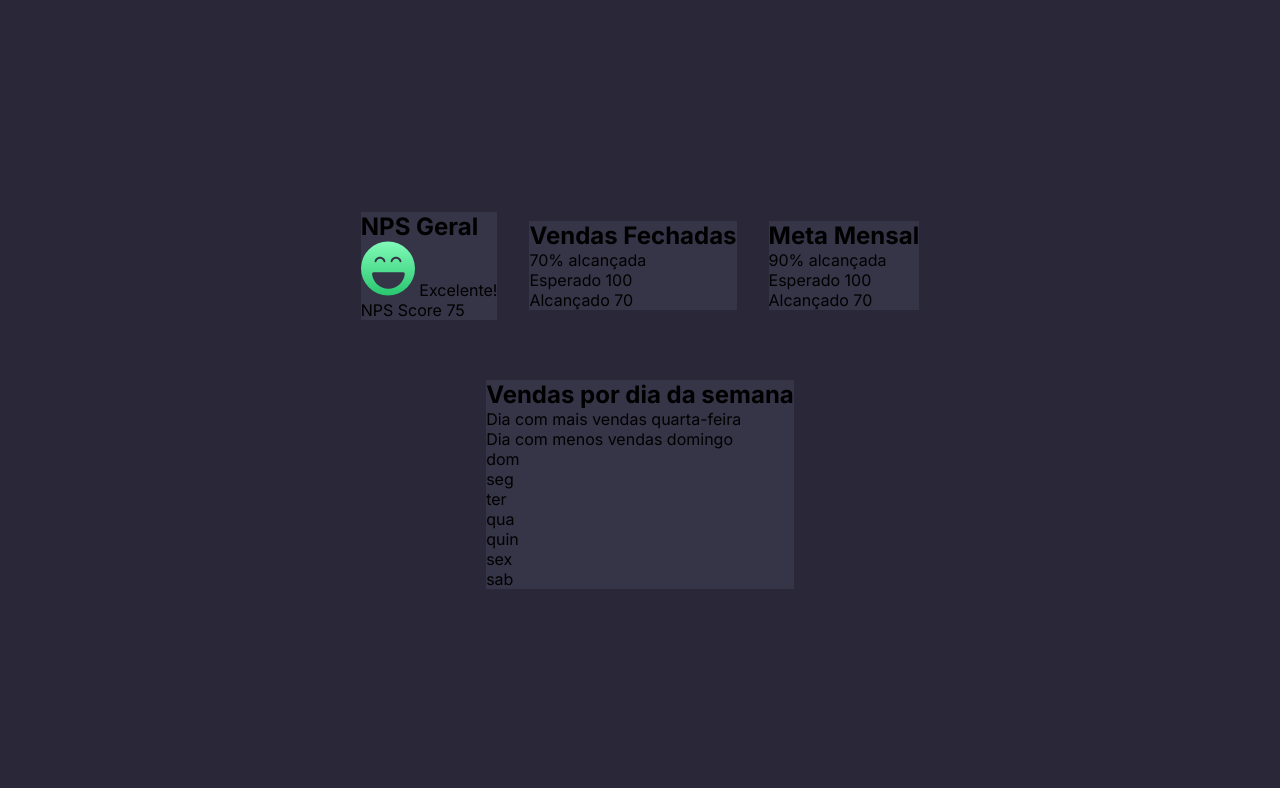
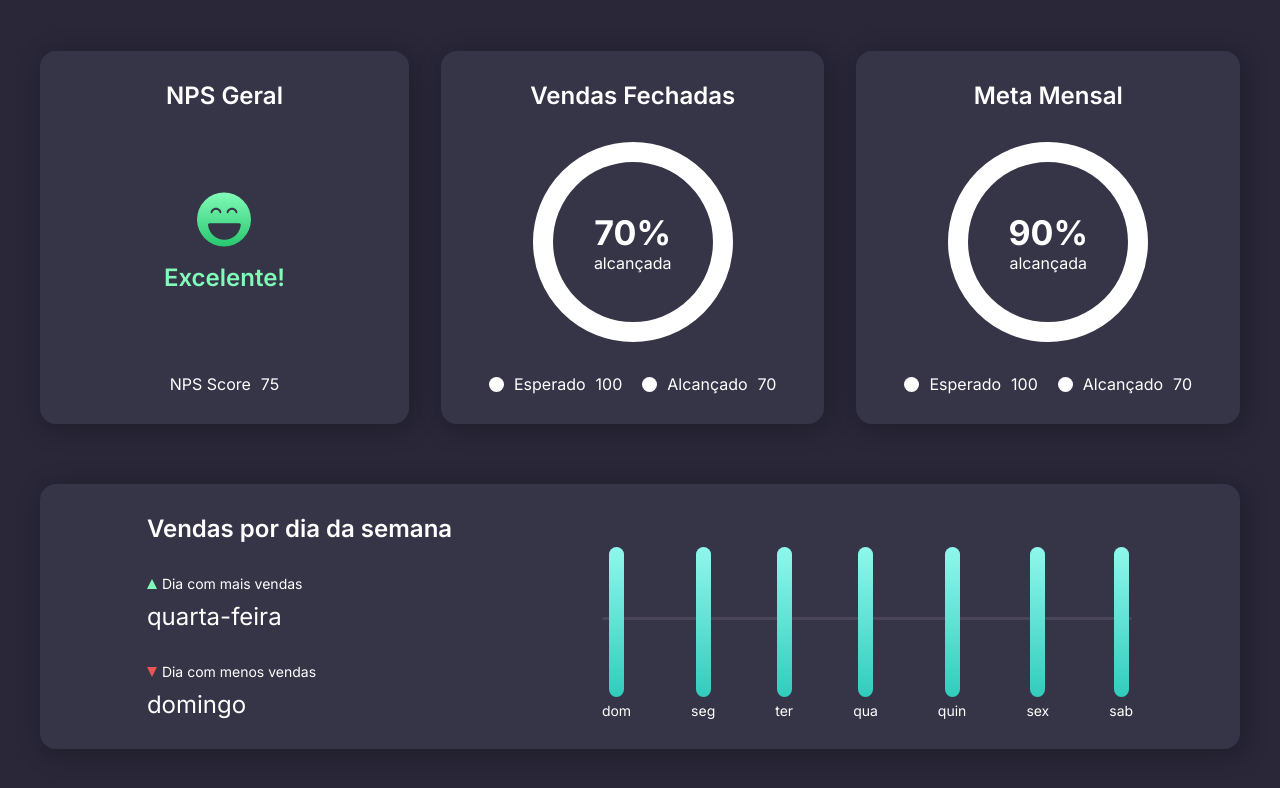
Before and after one commit to Elias-Neto/boracodar-dashboard, a plain HTML site: page index.html in a window 1280 px wide. Drawn offline with Linux system fonts and the light colour scheme.

Commit message:
complete css

```diff
--- a/index.html
+++ b/index.html
@@ -72,18 +72,24 @@
           <h2>Vendas Fechadas</h2>
 
           <div class="content">
-            <span>70%</span>
+            <span class="number">70%</span>
             <span>alcançada</span>
           </div>
 
           <footer>
-            <div class="expected">
-              <span>Esperado</span>
+            <div>
+              <div class="ball-with-text">
+                <div class="ball"></div>
+                <span>Esperado</span>
+              </div>
               <span>100</span>
             </div>
 
-            <div class="reached">
-              <span>Alcançado</span>
+            <div>
+              <div class="ball-with-text">
+                <div class="ball"></div>
+                <span>Alcançado</span>
+              </div>
               <span>70</span>
             </div>
           </footer>
@@ -93,18 +99,24 @@
           <h2>Meta Mensal</h2>
 
           <div class="content">
-            <span>90%</span>
+            <span class="number">90%</span>
             <span>alcançada</span>
           </div>
 
           <footer>
-            <div class="expected">
-              <span>Esperado</span>
+            <div>
+              <div class="ball-with-text">
+                <div class="ball"></div>
+                <span>Esperado</span>
+              </div>
               <span>100</span>
             </div>
 
-            <div class="reached">
-              <span>Alcançado</span>
+            <div>
+              <div class="ball-with-text">
+                <div class="ball"></div>
+                <span>Alcançado</span>
+              </div>
               <span>70</span>
             </div>
           </footer>
@@ -116,42 +128,48 @@
           <h2>Vendas por dia da semana</h2>
 
           <div>
-            <span>Dia com mais vendas</span>
+            <div class="triangle-text">
+              <div class="triangle top"></div>
+              <span class="description">Dia com mais vendas</span>
+            </div>
             <span>quarta-feira</span>
           </div>
 
           <div>
-            <span>Dia com menos vendas</span>
+            <div class="triangle-text">
+              <div class="triangle down"></div>
+              <span class="description">Dia com menos vendas</span>
+            </div>
             <span>domingo</span>
           </div>
         </div>
 
         <div class="graphic">
-          <div class="column">
+          <div class="column-wrapper">
             <div></div>
             <span>dom</span>
           </div>
-          <div class="column">
+          <div class="column-wrapper">
             <div></div>
             <span>seg</span>
           </div>
-          <div class="column">
+          <div class="column-wrapper">
             <div></div>
             <span>ter</span>
           </div>
-          <div class="column">
+          <div class="column-wrapper">
             <div></div>
             <span>qua</span>
           </div>
-          <div class="column">
+          <div class="column-wrapper">
             <div></div>
             <span>quin</span>
           </div>
-          <div class="column">
+          <div class="column-wrapper">
             <div></div>
             <span>sex</span>
           </div>
-          <div class="column">
+          <div class="column-wrapper">
             <div></div>
             <span>sab</span>
           </div>
--- a/styles.css
+++ b/styles.css
@@ -11,14 +11,16 @@
 body {
   font-size: 1.6rem;
   font-family: "Inter", sans-serif;
+  color: #fff;
+  font-weight: 500;
 
   background-color: #292738;
 }
 
 main {
   height: 100vh;
-  width: 100vw;
-  /* padding: 12rem; */
+  max-width: 120rem;
+  margin: auto;
 
   display: flex;
   align-items: center;
@@ -31,8 +33,187 @@ main {
   display: flex;
   align-items: center;
   gap: 3.2rem;
+  width: 100%;
 }
 
 .card {
   background-color: #363447;
+  padding-block: 3rem;
+  padding-inline: 4.8rem;
+  border-radius: 1.6rem;
+  box-shadow: 3px 4px 26px rgba(0, 0, 0, 0.25);
+  width: 100%;
+
+  display: flex;
+  flex-direction: column;
+  align-items: center;
+  justify-content: center;
+  gap: 3.2rem;
 }
+
+.card h2 {
+  font-size: 2.4rem;
+  font-weight: 600;
+}
+
+.card .content {
+  height: 20rem;
+
+  display: flex;
+  flex-direction: column;
+  justify-content: center;
+  align-items: center;
+}
+
+.content .number {
+  font-weight: 700;
+  font-size: 3.4rem;
+}
+
+.card span {
+  font-weight: 400;
+}
+
+.general-nps .content {
+  gap: 1.6rem;
+  width: 20rem;
+}
+
+.general-nps .content span {
+  font-size: 2.4rem;
+  font-weight: 600;
+  color: #81fbb8;
+}
+
+.general-nps footer {
+  display: flex;
+  gap: 1rem;
+}
+
+.closed-sales .content,
+.month-goal .content {
+  border-radius: 50%;
+  border: 2rem solid #fff;
+  width: 20rem;
+}
+
+.closed-sales footer,
+.month-goal footer {
+  display: flex;
+  gap: 2rem;
+}
+
+.ball-with-text {
+  display: flex;
+  align-items: center;
+  gap: 0.5rem;
+}
+
+.closed-sales footer div,
+.month-goal footer div {
+  display: flex;
+  gap: 1rem;
+}
+
+.closed-sales footer div .ball,
+.month-goal footer div .ball {
+  width: 1.5rem;
+  height: 1.5rem;
+  background-color: #fff;
+  border-radius: 50%;
+}
+
+.sales-per-day {
+  width: 100%;
+
+  flex-direction: row;
+  justify-content: space-around;
+  gap: 3.2rem;
+
+  position: relative;
+}
+
+.sales-per-day .text-wrapper {
+  display: flex;
+  flex-direction: column;
+  gap: 3.2rem;
+}
+
+.sales-per-day .text-wrapper div {
+  display: flex;
+  flex-direction: column;
+  gap: 1rem;
+}
+
+.sales-per-day .text-wrapper div .description {
+  font-size: 1.4rem;
+}
+
+.sales-per-day .text-wrapper div span {
+  font-size: 2.4rem;
+}
+
+.sales-per-day .text-wrapper div .triangle-text {
+  display: flex;
+  flex-direction: row;
+  align-items: center;
+  gap: 0.5rem;
+}
+
+.triangle {
+  width: 0;
+  height: 0;
+  border-left: 0.5rem solid transparent;
+  border-right: 0.5rem solid transparent;
+}
+
+.triangle.top {
+  border-bottom: 1rem solid #81fbb8;
+}
+
+.triangle.down {
+  border-top: 1rem solid #ea5455;
+}
+
+.graphic {
+  display: flex;
+  gap: 6rem;
+
+  height: 100%;
+}
+
+.graphic::before {
+  display: block;
+
+  content: "";
+
+  width: 53rem;
+  height: 0.3rem;
+  background-color: #4a4556;
+  border-radius: 99rem;
+
+  position: absolute;
+  top: 50%;
+}
+
+.graphic .column-wrapper {
+  align-self: flex-end;
+
+  display: flex;
+  flex-direction: column;
+  align-items: center;
+  gap: 0.5rem;
+
+  z-index: 99;
+}
+
+.graphic .column-wrapper div {
+  height: 15rem;
+  width: 1.5rem;
+  border-radius: 99rem;
+  background: linear-gradient(180deg, #90f7ec 0%, #32ccbc 100%);
+}
+
+.graphic .column-wrapper span {
+  font-size: 1.4rem;
+}
```
